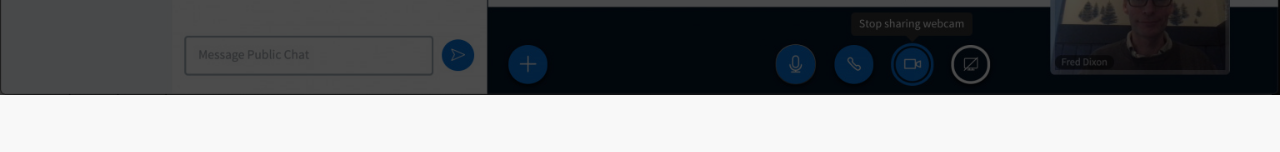
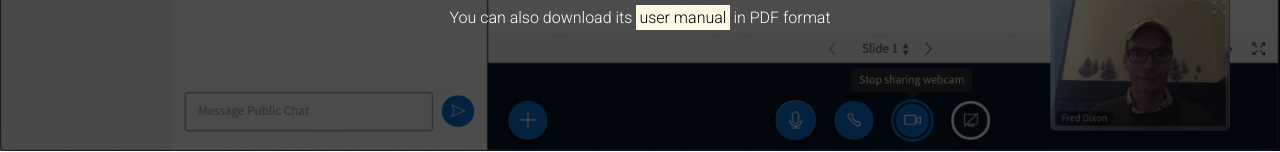
Before and after one commit to smhr/NA2020, a website: page index.html in a window 1280 px wide. Shown: the part 3534-3686 px from the top of the page. Drawn offline with Linux system fonts and the light colour scheme; files whose address does not match are found by name.

Commit message:
Add link to BBB user manual

```diff
--- a/index.html
+++ b/index.html
@@ -332,6 +332,7 @@
                             Your browser does not support the video tag.
                          </video>
                     </div>
+                    <p>You can also download its <a href="https://github.com/astrofum/na2020/raw/master/BigBlueButton.pdf"><mark>user manual</mark></a> in PDF format</P>
                 </div>
             </div>
         </div>
```
